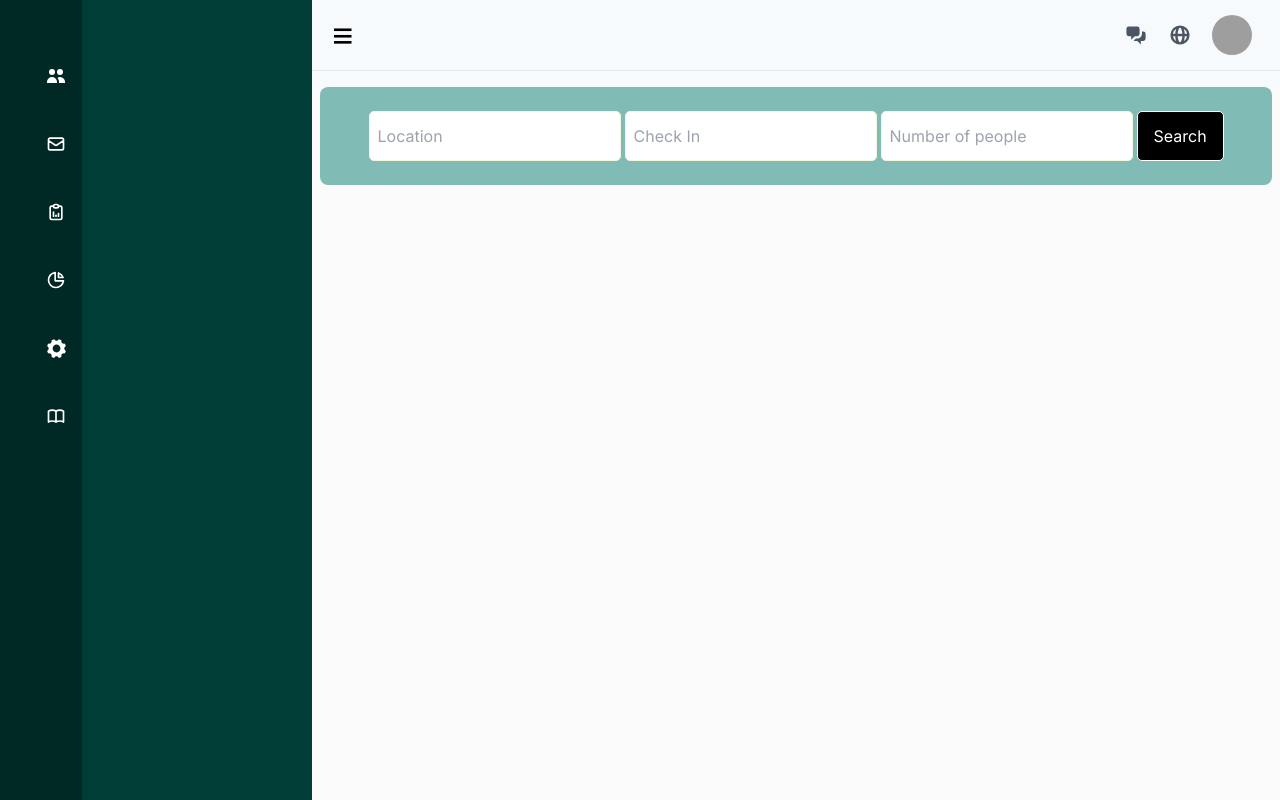
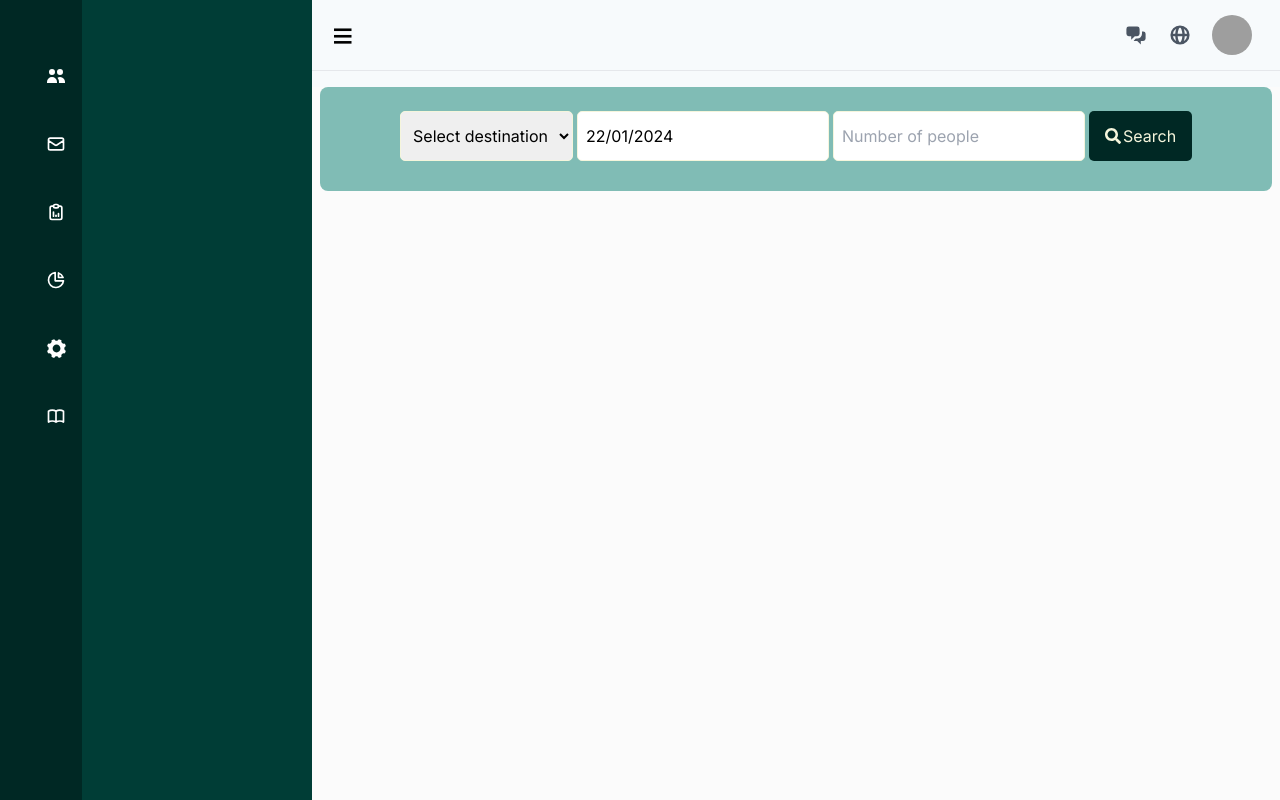
Before and after one commit to MeremArt/Paircular-app, a Next.js app: page /dashboard/search in a window 1280 px wide. Built offline with nearby package versions, Linux system fonts and the light colour scheme; grey boxes are pictures that could not be loaded.

Commit message:
added: search bar

```diff
--- /dev/null
+++ b/app/dashboard/search/machine.css
@@ -0,0 +1,15 @@
+.react-datepicker__navigation--next {
+  right: 2px;
+  background-color: #003d35;
+}
+.react-datepicker__navigation--previous {
+  right: 2px;
+  background-color: #55a69c;
+  color: black;
+}
+.react-datepicker__navigation--previous:hover {
+  background-color: #cce4e1;
+}
+.react-datepicker__navigation--next:hover {
+  background-color: #00796b;
+}
--- a/app/dashboard/search/page.js
+++ b/app/dashboard/search/page.js
@@ -1,36 +1,108 @@
-/* search.js */
+"use client";
 import { DashboardLayout } from "@/components/Dashboard/Layout";
+import DatePicker from "react-datepicker";
+import "react-datepicker/dist/react-datepicker.css";
+import styles from "./search.module.css";
+import React, { useState } from "react";
+import "./machine.css";
+import { FaSearch } from "react-icons/fa";
+const Search = () => {
+  const [startDate, setStartDate] = useState(new Date());
+  const [useLiveLocation, setUseLiveLocation] = useState(false);
 
-import styles from "./search.module.css";
+  const handleSubmit = (e) => {
+    e.preventDefault();
+    // Add logic for handling form submission here
+    console.log("Form submitted!");
+  };
 
-const Search = ({ children }) => {
+  const handleUseLiveLocation = () => {
+    // Add logic to use live location
+    console.log("Using live location");
+  };
+
   return (
     <>
       <DashboardLayout>
         <main>
           <section>
             <div className={styles.container}>
-              <form>
+              <form onSubmit={handleSubmit}>
                 <div className={styles.wrapper}>
                   <div className={styles.searchcontainer}>
-                    <input
+                    {/* <input
                       type="text"
                       className={styles.inputstyle}
-                      placeholder="Location"
+                      placeholder="Search destination"
+                    /> */}
+                    <select
+                      id="city"
+                      className={styles.inputstyle}
+                      name="location"
+                      required
+                    >
+                      <option value="">Select destination</option>
+                      <option value="Abia">Abia</option>
+                      <option value="Adamawa">Adamawa</option>
+                      <option value="Akwa Ibom">Akwa Ibom</option>
+                      <option value="Anambra">Anambra</option>
+                      <option value="Bauchi">Bauchi</option>
+                      <option value="Bayelsa">Bayelsa</option>
+                      <option value="Benue">Benue</option>
+                      <option value="Borno">Borno</option>
+                      <option value="Cross River">Cross River</option>
+                      <option value="Delta">Delta</option>
+                      <option value="Ebonyi">Ebonyi</option>
+                      <option value="Edo">Edo</option>
+                      <option value="Ekiti">Ekiti</option>
+                      <option value="Enugu">Enugu</option>
+                      <option value="Gombe">Gombe</option>
+                      <option value="Imo">Imo</option>
+                      <option value="Jigawa">Jigawa</option>
+                      <option value="Kaduna">Kaduna</option>
+                      <option value="Kano">Kano</option>
+                      <option value="Katsina">Katsina</option>
+                      <option value="Kebbi">Kebbi</option>
+                      <option value="Kogi">Kogi</option>
+                      <option value="Kwara">Kwara</option>
+                      <option value="Lagos">Lagos</option>
+                      <option value="Nasarawa">Nasarawa</option>
+                      <option value="Niger">Niger</option>
+                      <option value="Ogun">Ogun</option>
+                      <option value="Ondo">Ondo</option>
+                      <option value="Osun">Osun</option>
+                      <option value="Oyo">Oyo</option>
+                      <option value="Plateau">Plateau</option>
+                      <option value="Rivers">Rivers</option>
+                      <option value="Sokoto">Sokoto</option>
+                      <option value="Taraba">Taraba</option>
+                      <option value="Yobe">Yobe</option>
+                      <option value="Zamfara">Zamfara</option>
+                    </select>
+
+                    <DatePicker
+                      selected={startDate}
+                      onChange={(date) => setStartDate(date)}
+                      dateFormat="dd/MM/yyyy"
+                      className={styles.inputstyle}
                     />
                     <input
-                      type="text"
-                      className={styles.inputstyle}
-                      placeholder="Check In "
-                    />
-                    <input
-                      type="text"
+                      type="Number"
                       className={styles.inputstyle}
                       placeholder="Number of people"
                     />
                     <button type="submit" className={styles.button}>
-                      Search
+                      <FaSearch className={styles.searchIcon} /> Search
                     </button>
+                  </div>
+                  <div>
+                    {/* <button
+                      type="button"
+                      onClick={handleUseLiveLocation}
+                      className={styles.liveLocationButton}
+                    >
+                      Use Live Location
+                    </button> */}
                   </div>
                 </div>
               </form>
--- a/app/dashboard/search/search.module.css
+++ b/app/dashboard/search/search.module.css
@@ -26,6 +26,7 @@
   padding: 8px;
   margin: 0 4px 0 0;
   border: 1px solid #f5f5dc;
+  color: black;
   border-radius: 5px;
   height: 50px;
 }
@@ -35,12 +36,17 @@
   min-height: 50px;
   min-width: 10px;
   word-wrap: nowrap;
-  background: #000;
-  color: #fff;
-  border: 1px solid #fff;
+  background: #002824;
+  color: #f5f5dc;
+  align-items: center;
+  display: flex;
+  gap: 2px;
   border-radius: 5px;
 }
-
+.searchIcon {
+  display: flex;
+  margin: auto;
+}
 .inputstyle {
   order: 0;
   align-self: auto;
```
Also changed, not shown: package.json (+6 -2 lines), 1 other file (tests, documents, lock files or other folders).
